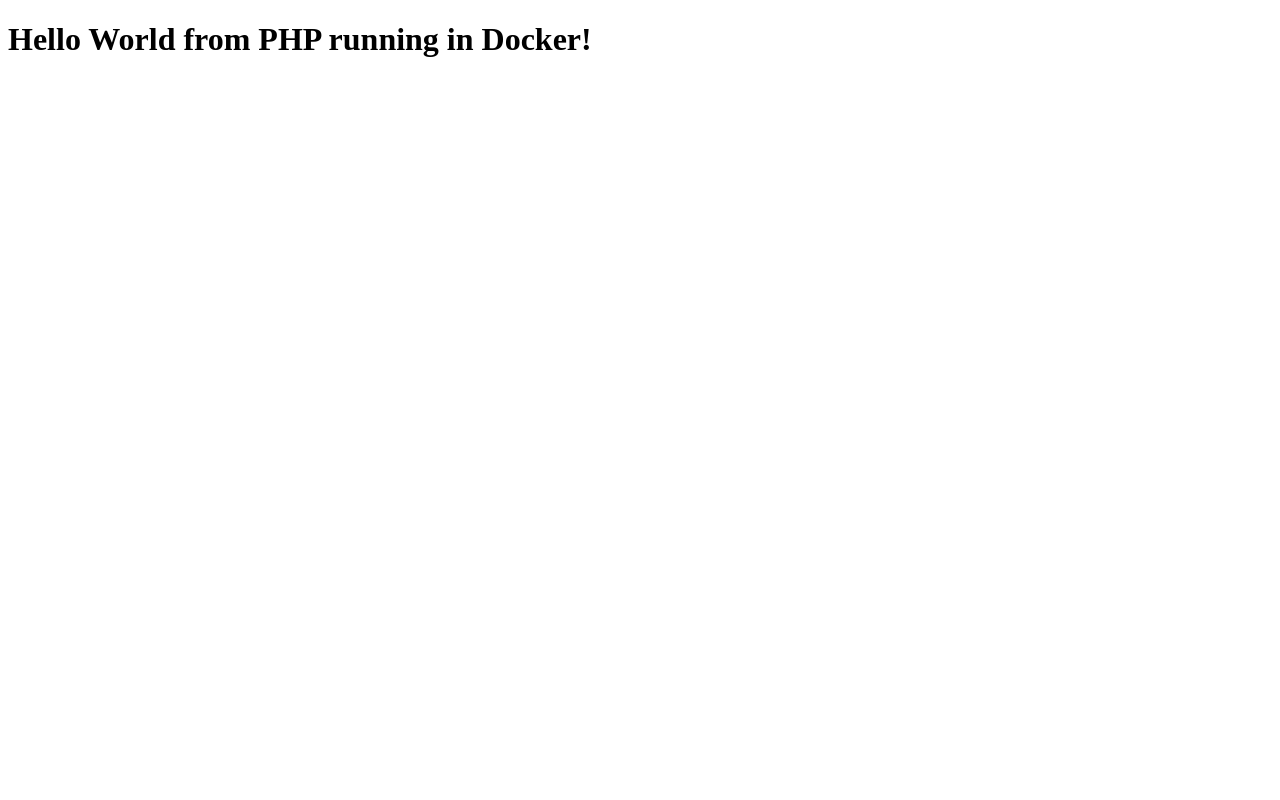
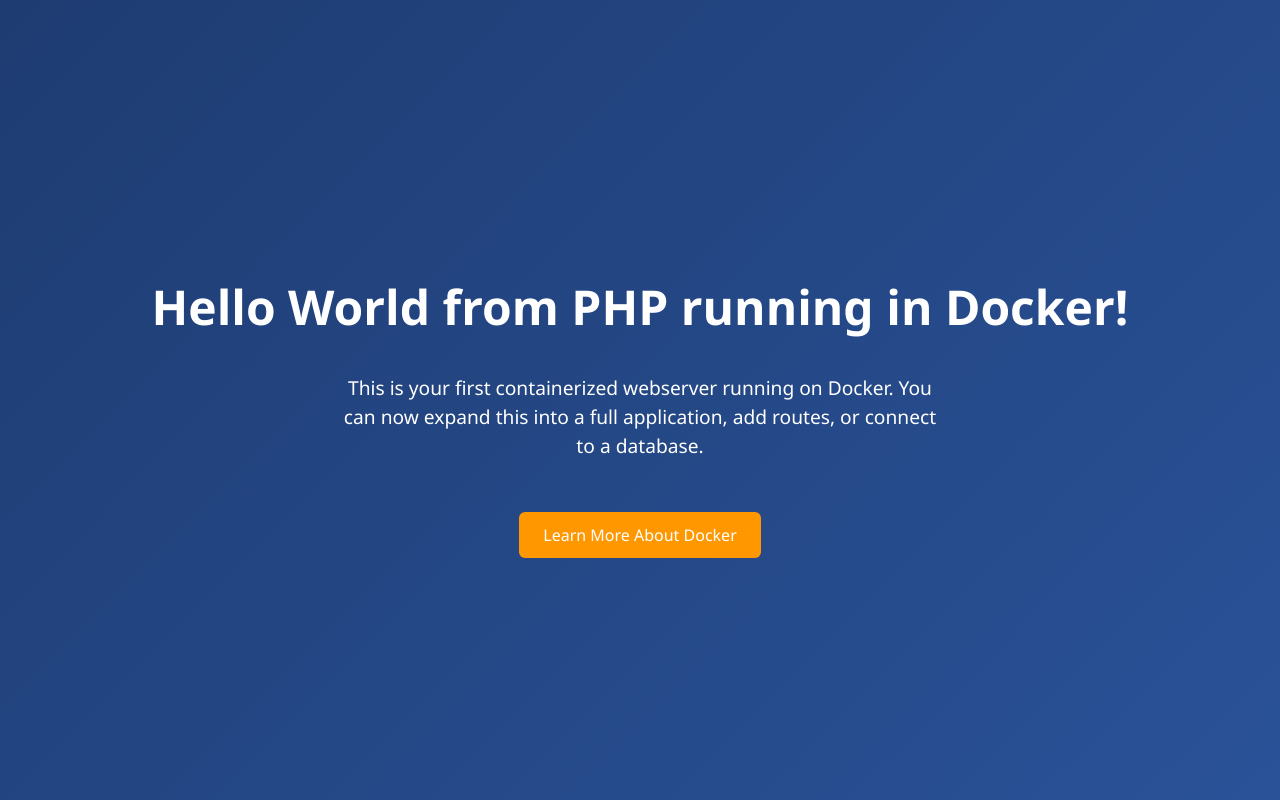
Before and after one commit to x86david/docker1-vps, a PHP site: page / in a window 1280 px wide. Run offline with PHP 8.4, Linux system fonts and the light colour scheme.

Commit message:
Landing page

```diff
--- a/webserver1/src/index.php
+++ b/webserver1/src/index.php
@@ -1,17 +1,65 @@
 <!DOCTYPE html>
-<html>
-
+<html lang="en">
 <head>
+  <meta charset="UTF-8">
   <title>Hello World</title>
+  <style>
+    body {
+      margin: 0;
+      font-family: 'Segoe UI', Tahoma, Geneva, Verdana, sans-serif;
+      background: linear-gradient(135deg, #1e3c72, #2a5298);
+      color: #fff;
+      display: flex;
+      flex-direction: column;
+      align-items: center;
+      justify-content: center;
+      height: 100vh;
+      text-align: center;
+    }
+    h1 {
+      font-size: 3rem;
+      margin-bottom: 1rem;
+      animation: fadeInDown 1s ease-out;
+    }
+    p {
+      font-size: 1.2rem;
+      max-width: 600px;
+      line-height: 1.5;
+      animation: fadeInUp 1.5s ease-out;
+    }
+    .btn {
+      margin-top: 2rem;
+      padding: 12px 24px;
+      background: #ff9800;
+      color: #fff;
+      border: none;
+      border-radius: 6px;
+      font-size: 1rem;
+      cursor: pointer;
+      text-decoration: none;
+      transition: background 0.3s ease;
+    }
+    .btn:hover {
+      background: #e68900;
+    }
+    @keyframes fadeInDown {
+      from { opacity: 0; transform: translateY(-20px); }
+      to { opacity: 1; transform: translateY(0); }
+    }
+    @keyframes fadeInUp {
+      from { opacity: 0; transform: translateY(20px); }
+      to { opacity: 1; transform: translateY(0); }
+    }
+  </style>
 </head>
-
 <body>
   <h1>
-    <?php
-    echo "<h1>Hello World from PHP running in Docker!</h1>";
-    ?>
-
+    <?php echo "Hello World from PHP running in Docker!"; ?>
   </h1>
+  <p>
+    This is your first containerized webserver running on Docker.
+    You can now expand this into a full application, add routes, or connect to a database.
+  </p>
+  <a href="https://www.docker.com/" class="btn">Learn More About Docker</a>
 </body>
-
 </html>
```
Also changed, not shown: 1 other file.
